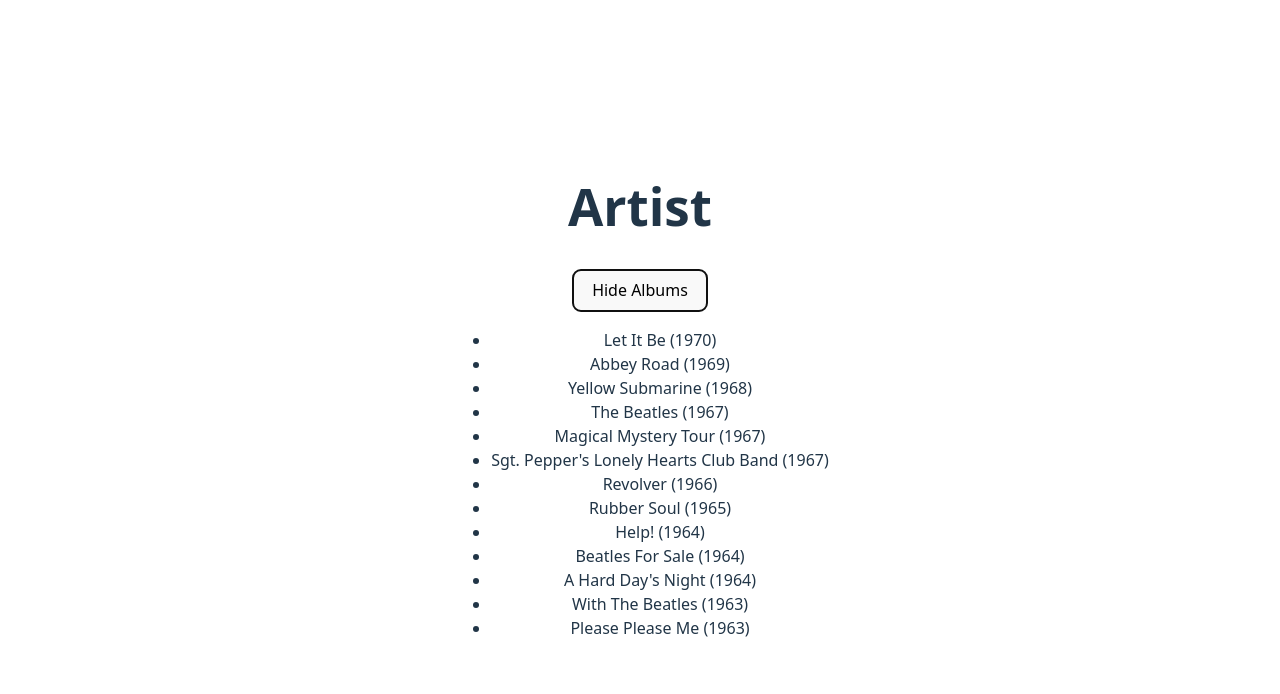
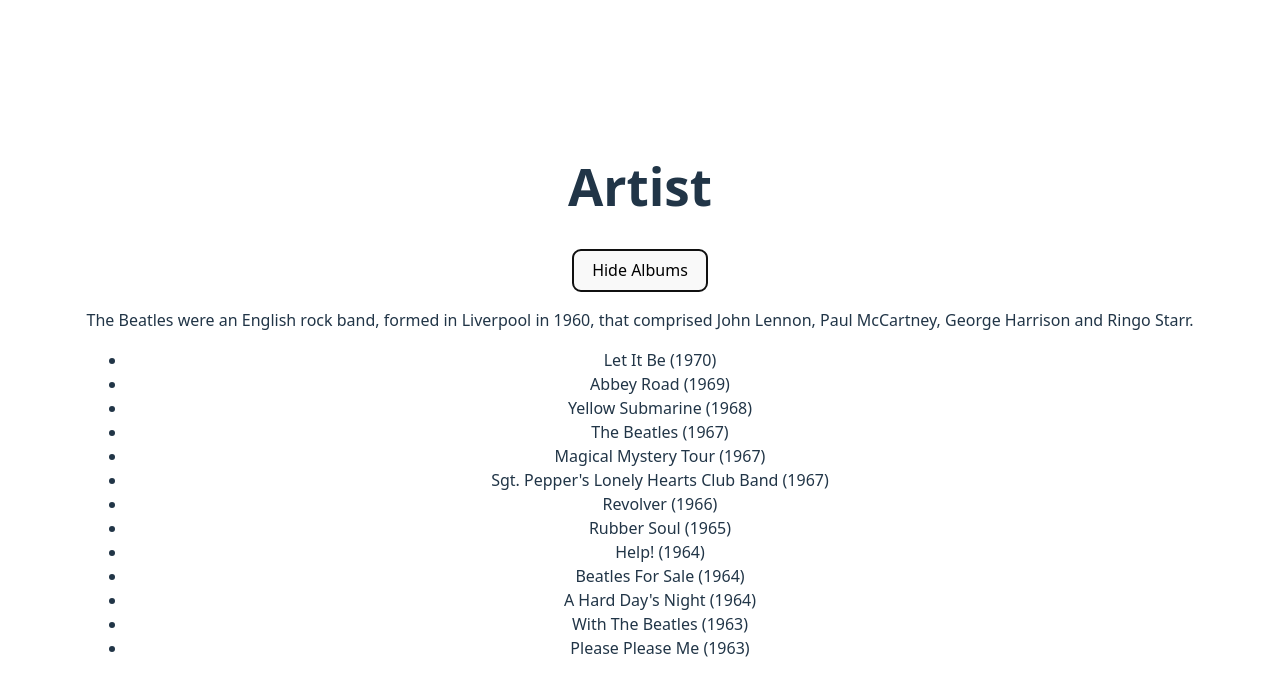
Before and after one commit to nhatnguyen-agilityio/react-training, a React (Vite) app in the folder react-advanced-examples/: page / in a window 1280 px wide. Both pictures are taken after a click on the button "Show Albums". Shown: the top 694 px of the page. Built offline with nearby package versions, Linux system fonts and the light colour scheme.

Commit message:
feat(): suspense revealing content together at once

```diff
--- a/react-advanced-examples/src/components/Artist/index.tsx
+++ b/react-advanced-examples/src/components/Artist/index.tsx
@@ -1,5 +1,7 @@
 import { lazy, Suspense, useState } from "react";
 import Loading from "../Loading";
+import Biography from "../Biography";
+import Panel from "../Panel";
 
 const Albums = lazy(() => import("../Albums"));
 
@@ -14,7 +16,10 @@
       </button>
       {showAlbums && (
         <Suspense fallback={<Loading />}>
-          <Albums />
+          <Biography />
+          <Panel>
+            <Albums />
+          </Panel>
         </Suspense>
       )}
     </>
--- /dev/null
+++ b/react-advanced-examples/src/components/Biography/index.tsx
@@ -0,0 +1,9 @@
+const Biography = () => {
+  return (
+    <section>
+      <p>The Beatles were an English rock band, formed in Liverpool in 1960, that comprised John Lennon, Paul McCartney, George Harrison and Ringo Starr.</p>
+    </section>
+  );
+}
+
+export default Biography
--- /dev/null
+++ b/react-advanced-examples/src/components/Panel/index.tsx
@@ -0,0 +1,9 @@
+const Panel = ({children}: {children: React.ReactNode}) => {
+  return (
+    <section>
+      {children}
+    </section>
+  )
+}
+
+export default Panel
```
